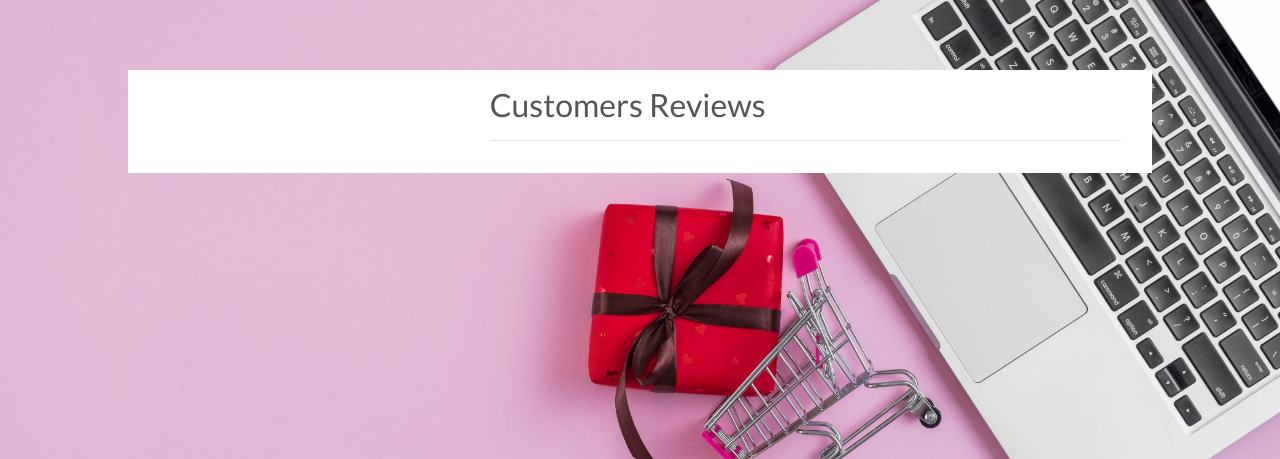
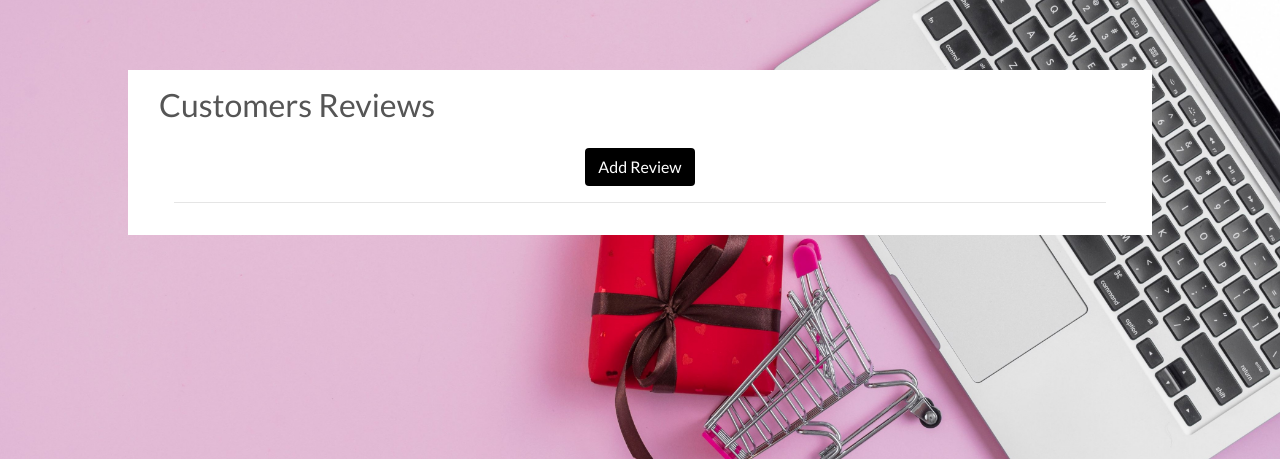
Before and after one commit to Marcopolo1975/PP-5, a Django app: page /reviews/ in a window 1280 px wide. Shown: the part 142-601 px from the top of the page. Run offline with Django 3.2, Linux system fonts and the light colour scheme; the visitor is signed in with stand-in values (Sample User, id 1); data that the repository does not hold is empty; some libraries are stand-ins or nearby versions.

Commit message:
add style to products reviews page

```diff
--- a/reviews/templates/includes/banner_vertical.html
+++ b/reviews/templates/includes/banner_vertical.html
@@ -2,7 +2,7 @@
 
 {% block content %}
 <!-- VERICAL BANNER -->
-<div class="col-md-4">
+<div class="col-md-0">
     <div class="banner-box mt-5">
         {% for banner in banner_vertival %}
         <img class="w-100 mb-5" src="{{ banner.image_small.url }}" alt="{{ banner.name }} - {{ banner.description }}">
--- a/reviews/templates/reviews/add_edit_review.html
+++ b/reviews/templates/reviews/add_edit_review.html
@@ -21,6 +21,7 @@
             {% else %}
             <h1 class="sub-title mt-70">Add Review As:</h1>
             <p><i class="fas fa-user fa-lg interactive-color"></i> {{ user.username  | slice:":10" }}</p>
+
             {% endif %}
          </div>
          <div class="col-md-6 mt-5 p-2">
--- a/reviews/templates/reviews/reviews.html
+++ b/reviews/templates/reviews/reviews.html
@@ -12,17 +12,29 @@
 {% endblock %}
 
 {% block content %}
+
+
 <!-- REVIEWS SECTION -->
 <section id="reviews" class="container mt-5 bg-white">
    <div class="row p-3">
       <!-- Vertical Banner -->
       {% include "includes/banner_vertical.html" %}
    </div>
-   <div class="col-md-8">
+   <div class="col">
       <h2 class="sub-title">Customers Reviews</h2>
+      {% if user.is_authenticated or user.is_superuser %}
+      <div class="col">
+         <div class="pt-3 text-center">
+             <a href="{% url 'add_review' %}" class="btn-black btn" aria-label="add-review">
+               Add Review</a>
+      </div>
       <hr>
+      {% else %}
+
+      {% endif %}
+      <div class="card-columns">
       {% for review in reviews_list %}
-      <div class="review-box">
+      <div class="card h-100  shadow p-3 bg-white rounded">
          <p><i class="fas fa-user fa-lg interactive-color"></i> {{ review.name  | slice:":10" }}</p>
          <p>"{{ review.review_title}}"</p>
          <span>
@@ -82,10 +94,10 @@
          </div>
          {% endif %}
       </div>
-      <hr>
       {% endfor %}
    </div>
    </div>
+</div>
 </section>
 <!-- END OF REVIEWS SECTION -->
 {% endblock %}
```
Also changed, not shown: media/reviews_images/Outer-Top_u6VpisG.webp (added).
